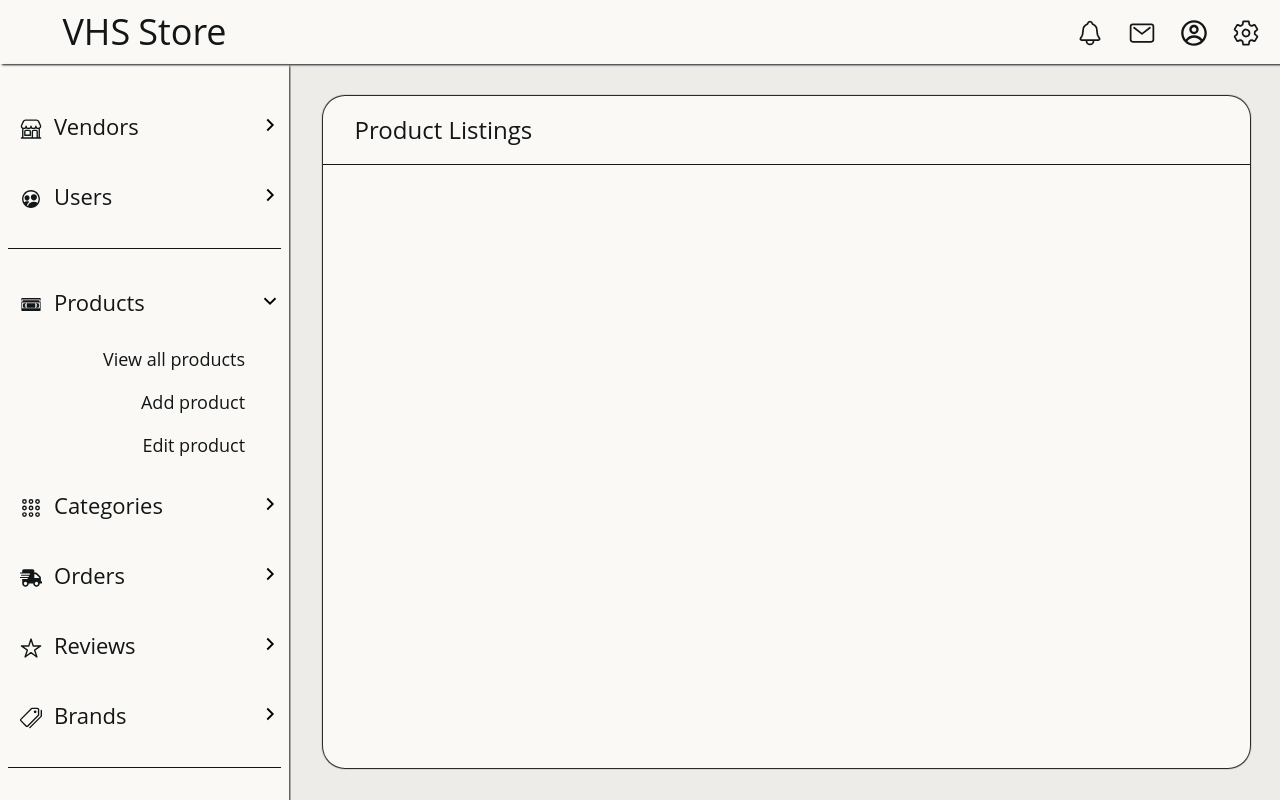
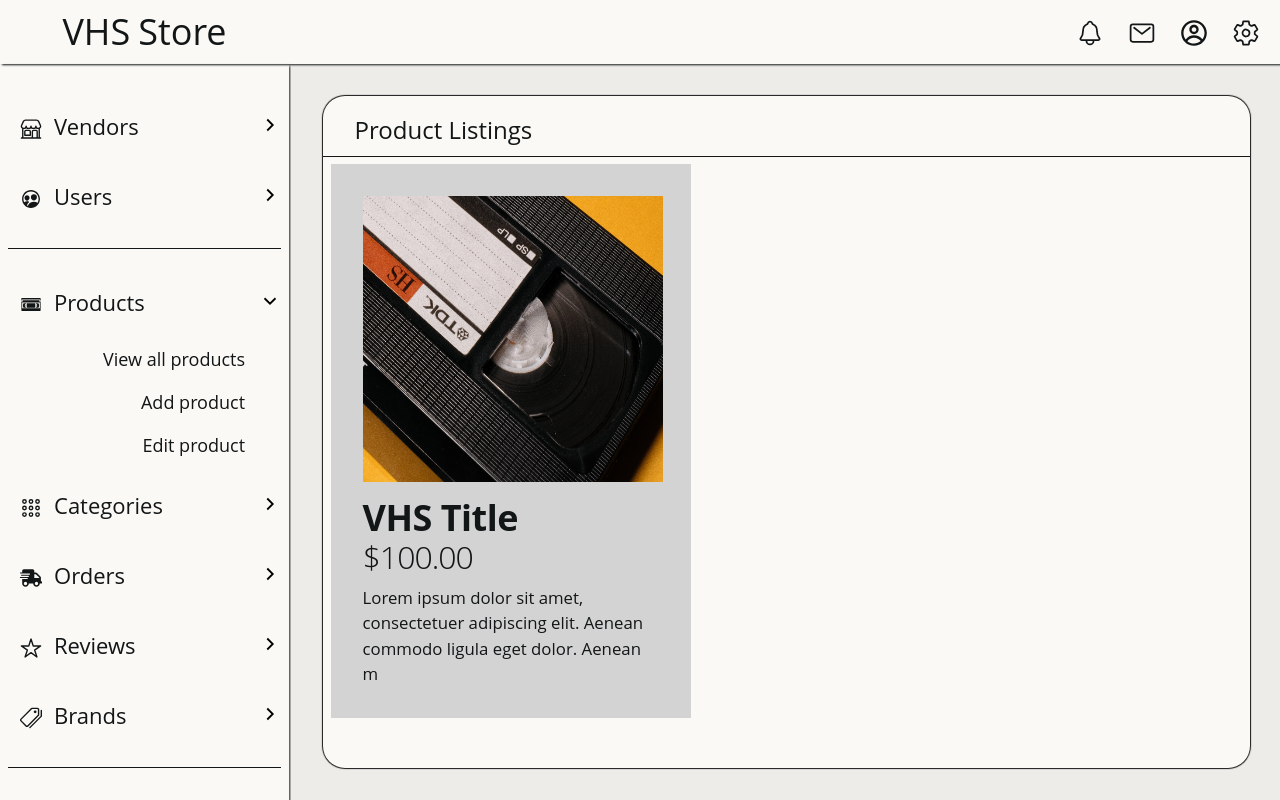
Before and after one commit to AshforthM/storefront-react, a React (Create React App) app: page /dashboard in a window 1280 px wide. Shown: the top 800 px of the page. Built offline with nearby package versions, Linux system fonts and the light colour scheme; no server answers; sample sign-in values are in the browser's storage.

Commit message:
add sample card to AllProductsPanel

```diff
--- a/src/components/panel/cards/Card.js
+++ b/src/components/panel/cards/Card.js
@@ -1,12 +1,55 @@
-import React from 'react'
-import styled from 'styled-components';
+import React from "react";
+import styled from "styled-components";
 
-export default function Card() {
+export default function Card(props) {
   return (
-    <CardListStyles>Card</CardListStyles>
-  )
-};
+    <ProductCardStyles>
+      <ProductImage>
+        <img src={props.productImage} alt="VHS Product"></img>
+      </ProductImage>
+      <ProductName>{props.productName}</ProductName>
+      <ProductPrice>${props.productPrice}</ProductPrice>
+      <ProductDescription>{props.productDescription}</ProductDescription>
+    </ProductCardStyles>
+  );
+}
 
-const CardListStyles = styled.li`
-  background-color: lightskyblue;
+const ProductCardStyles = styled.aside`
+  height: 100%;
+  max-width: 360px;
+  align-self: stretch;
+  padding: 2rem 2rem;
+  margin: 0.5rem;
+  background-color: lightgray;
 `;
+
+const ProductImage = styled.div`
+  margin: 0 0 1rem 0;
+  width: 300px;
+  img {
+    width: 100%;
+    height: 286px;
+  }
+`;
+
+const ProductName = styled.h2`
+  font-size: 2.25rem;
+  font-weight: 700;
+  line-height: 2.5rem;
+  letter-spacing: -0.5px;
+  word-wrap: break-word;
+`;
+
+const ProductPrice = styled.p`
+  font-size: 2rem;
+  font-weight: 100;
+  letter-spacing: -1px;
+  word-wrap: break-word;
+  margin: -0.3rem 0 0.25rem 0;
+`;
+
+const ProductDescription = styled.p`
+  font-size: 1.05rem;
+  max-width: 100%;
+  word-wrap: break-word;
+`;
--- a/src/components/panel/panels/AllProductsPanel.js
+++ b/src/components/panel/panels/AllProductsPanel.js
@@ -1,18 +1,27 @@
-import React from 'react'
-import styled from 'styled-components';
-import PanelContainer from './PanelContainer';
+import React from "react";
+import styled from "styled-components";
+
+import Card from "../cards/Card";
+import PanelContainer from "./PanelContainer";
+import VHSPreview from '../../../assets/images/login-branding.jpg';
 
 export default function AllProductsPanel(props) {
   return (
     <PanelStyles>
       <PanelContainer title="Product Listings">
+        <Card
+          productName={"VHS Title"}
+          productPrice={"100.00"}
+          productImage={VHSPreview}
+          productDescription={"Lorem ipsum dolor sit amet, consectetuer adipiscing elit. Aenean commodo ligula eget dolor. Aenean m"}>
+        </Card>
       </PanelContainer>
     </PanelStyles>
-  )
-};
+  );
+}
 
 const PanelStyles = styled.div`
-  background-color: #EDECE9;
+  background-color: #edece9;
   min-height: calc(100vh - calc(64px));
   width: calc(100vw - 289px - 0.1rem);
 `;
--- a/src/components/panel/panels/PanelContainer.js
+++ b/src/components/panel/panels/PanelContainer.js
@@ -1,20 +1,22 @@
-import React from 'react';
-import styled from 'styled-components';
-import CardList from '../cards/CardList';
+import React from "react";
+import styled from "styled-components";
+import CardList from "../cards/CardList";
 
 export default function PanelContainer(props) {
   return (
     <CardContainerStyles>
-        <CardContainerHeadingStyles>{props.title || "Product Display"}</CardContainerHeadingStyles>
-        {props.children}
+      <CardContainerHeadingStyles>
+        {props.title || "Product Display"}
+      </CardContainerHeadingStyles>
+      <CardListStyles>{props.children}</CardListStyles>
     </CardContainerStyles>
-  )
-};
+  );
+}
 
 const CardContainerStyles = styled.div`
   background-color: #faf9f6;
   width: calc(100vw - calc(289px + 4rem));
-  min-height: calc(100vh - calc(64px + 4rem));
+  height: calc(100vh - calc(64px + 4rem));
   margin: 2rem;
   border-radius: 22px;
   box-shadow: 0px 0px 1px 1px #161616;
@@ -22,9 +24,32 @@ const CardContainerStyles = styled.div`
 
 const CardContainerHeadingStyles = styled.h1`
   //background-color:lightgray;
-  min-height: 60px;
+  height: 60px;
   font-size: 24px;
   text-align: left;
   padding: 1rem 2rem;
   box-shadow: 0 1px 0 #161616;
 `;
+
+const CardListStyles = styled.div`
+  //background-color: rgba(1,1,1,0.2);
+  ::-webkit-scrollbar {
+    width: 14px;
+  }
+  ::-webkit-scrollbar-track {
+    box-shadow: inset 0 0 14px 14px transparent;
+    border: solid 4px transparent;
+  }
+  ::-webkit-scrollbar-thumb {
+    box-shadow: inset 0 0 14px 14px #bbbbbe;
+    border: solid 4px transparent;
+    border-radius: 14px;
+  }
+  ::-webkit-scrollbar-button {
+    display: none;
+  }
+  min-height: calc(100vh - calc(64px + 4rem + 60px));
+  display: flex;
+  flex-wrap: wrap;
+  overflow: auto;
+`;
--- a/src/components/sidebar/SideBar.js
+++ b/src/components/sidebar/SideBar.js
@@ -5,7 +5,6 @@ import { auth } from "../../libs/firebase/firebaseConfig";
 import { Link } from "react-router-dom";
 
 import { SideBarItem } from "./SideBarItem";
-import { IconSidebar } from "../../ui/icons";
 import ProductOptions from "./ProductOptions";
 
 import { GiVhs } from "react-icons/gi";
--- a/src/pages/login/LoginPage.js
+++ b/src/pages/login/LoginPage.js
@@ -134,7 +134,7 @@ const SignInStyles = styled.div`
 
 const ForgotPasswordStyles = styled.div`
   a {
-    color: #121616;
+    color: inherit;
     text-decoration: underline;
     transition: all 0.1s ease-in-out;
     &:hover {
```
